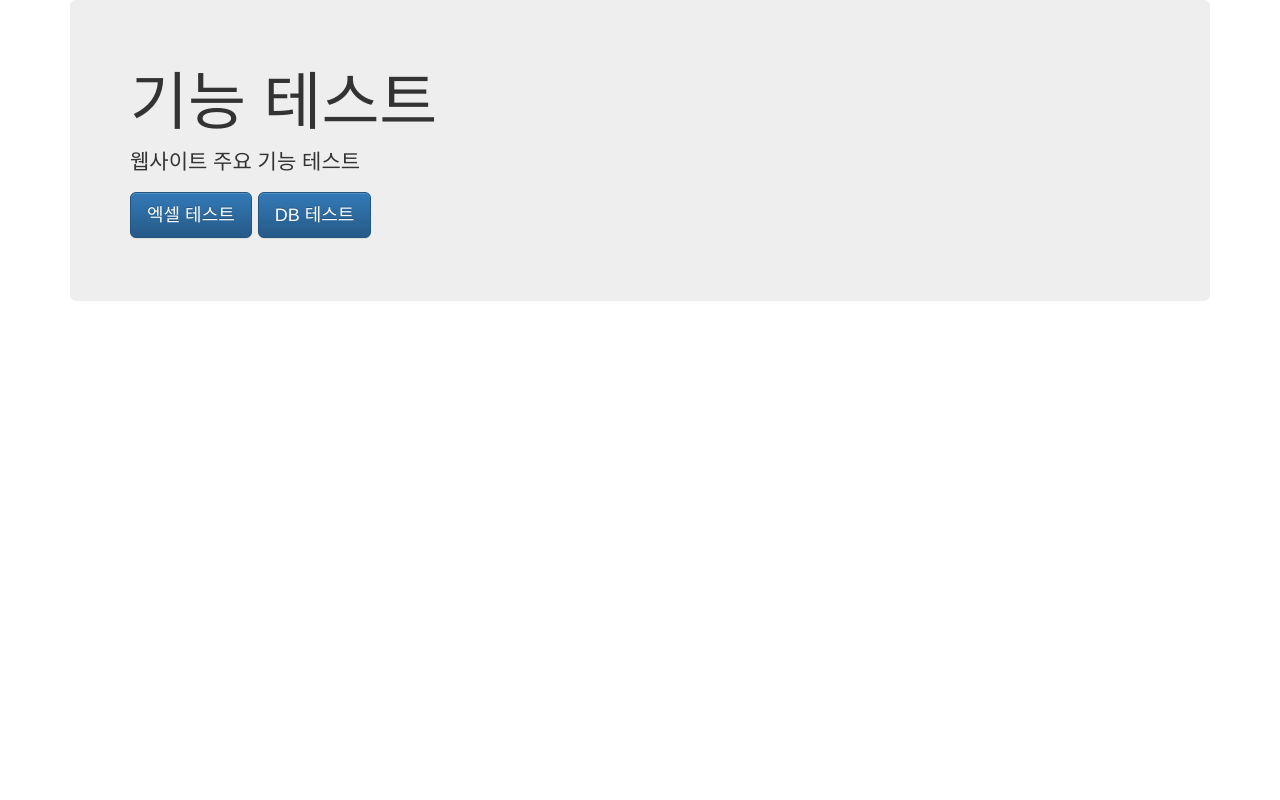
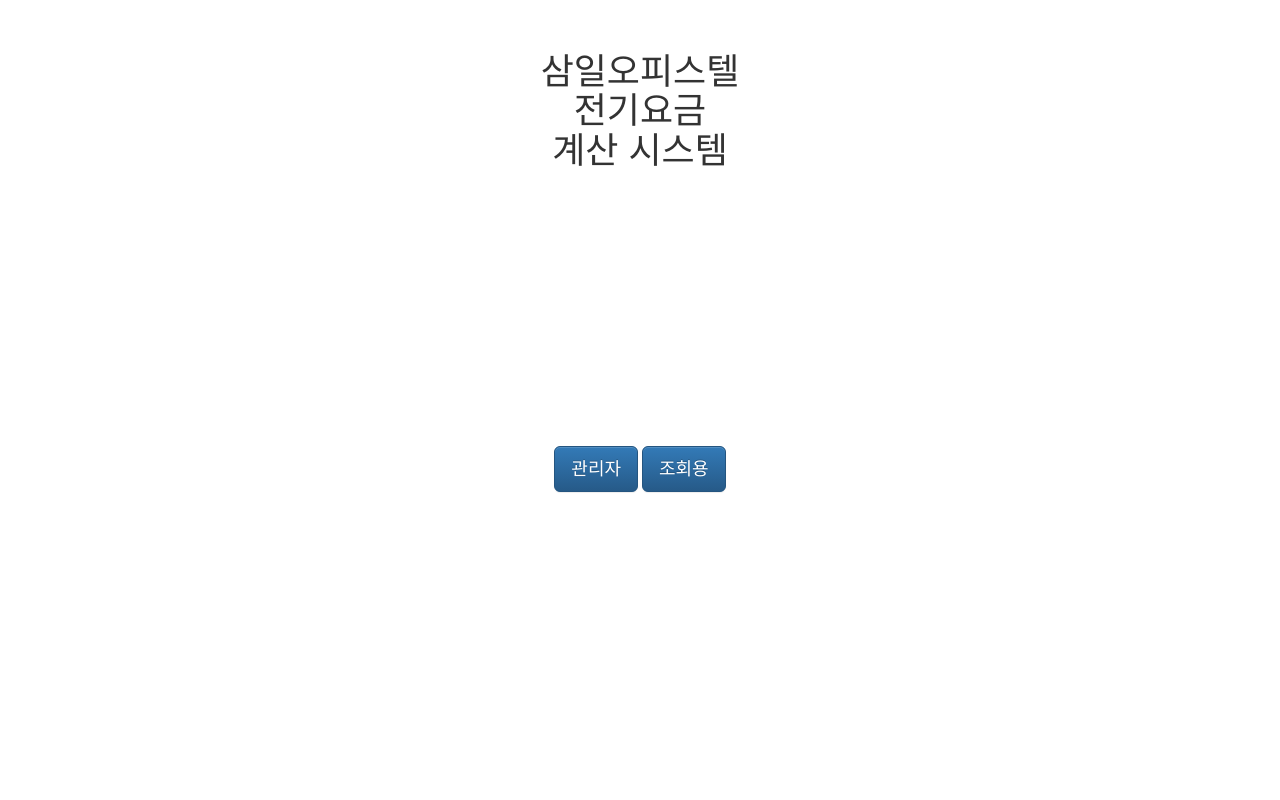
Before and after one commit to ffee21/samil, a Flask app: page /cover in a window 1280 px wide. Run offline with Flask 2, Linux system fonts and the light colour scheme; some libraries are stand-ins or nearby versions.

Commit message:
make better css for cover page and login page

```diff
--- a/samil/cover.py
+++ b/samil/cover.py
@@ -4,5 +4,12 @@ from flask import render_template
 @app.route('/cover')
 def cover():
     return render_template("cover.html",
-        navbar=None
+        navbar=None, customcss=["cover",]
+        # navbar=None
     )
+
+@app.route('/login')
+def login():
+    return render_template("login.html",
+        navbar=None, customcss=["cover",]
+    )
--- /dev/null
+++ b/samil/static/cover.css
@@ -0,0 +1,212 @@
+.fill {
+    min-height: 100%;
+    height: 100%;
+}
+
+html, body {
+  min-height: 100%;
+  height: 100%;
+}
+
+.vertical-center {
+  min-height: 100%;  /* Fallback for browsers do NOT support vh unit */
+  min-height: 100vh; /* These two lines are counted as one :-)       */
+
+  display: flex;
+  align-items: center;
+}
+
+.top-margin-lg, .margin-lg {
+  margin-top: 30%;
+}
+
+.bottom-margin-lg, .margin-lg {
+  margin-bottom: 30%;
+}
+
+
+/*
+ * Globals
+ */
+
+
+/* Links */
+
+/*a,*/
+/*a:focus,*/
+/*a:hover {*/
+/*  color: #fff;*/
+/*}*/
+
+
+/* Custom default button */
+
+/*.btn-default,*/
+/*.btn-default:hover,*/
+/*.btn-default:focus {*/
+/*  color: #333;*/
+/*  text-shadow: none;*/
+  /* Prevent inheritance from `body` */
+/*  background-color: #fff;*/
+/*  border: 1px solid #fff;*/
+/*}*/
+
+
+/*
+ * Base structure
+ */
+
+/*html,*/
+/*body {*/
+/*  height: 100%;*/
+/*  background-color: #333;*/
+/*}*/
+
+/*body {*/
+/*  color: #fff;*/
+/*  text-align: center;*/
+/*  text-shadow: 0 1px 3px rgba(0, 0, 0, .5);*/
+/*}*/
+
+
+/* Extra markup and styles for table-esque vertical and horizontal centering */
+
+/*.site-wrapper {*/
+/*  display: table;*/
+/*  width: 100%;*/
+/*  height: 100%;*/
+  /* For at least Firefox */
+/*  min-height: 100%;*/
+/*  -webkit-box-shadow: inset 0 0 100px rgba(0, 0, 0, .5);*/
+/*  box-shadow: inset 0 0 100px rgba(0, 0, 0, .5);*/
+/*}*/
+
+/*.site-wrapper-inner {*/
+/*  display: table-cell;*/
+/*  vertical-align: top;*/
+/*}*/
+
+/*.cover-container {*/
+/*  margin-right: auto;*/
+/*  margin-left: auto;*/
+/*}*/
+
+
+/* Padding for spacing */
+
+/*.inner {*/
+/*  padding: 30px;*/
+/*}*/
+
+
+/*
+ * Header
+ */
+
+/*.masthead-brand {*/
+/*  margin-top: 10px;*/
+/*  margin-bottom: 10px;*/
+/*}*/
+
+/*.masthead-nav> li {*/
+/*  display: inline-block;*/
+/*}*/
+
+/*.masthead-nav> li+ li {*/
+/*  margin-left: 20px;*/
+/*}*/
+
+/*.masthead-nav> li> a {*/
+/*  padding-right: 0;*/
+/*  padding-left: 0;*/
+/*  font-size: 16px;*/
+/*  font-weight: bold;*/
+/*  color: #fff;*/
+  /* IE8 proofing */
+/*  color: rgba(255, 255, 255, .75);*/
+/*  border-bottom: 2px solid transparent;*/
+/*}*/
+
+/*.masthead-nav> li> a:hover,*/
+/*.masthead-nav> li> a:focus {*/
+/*  background-color: transparent;*/
+/*  border-bottom-color: #a9a9a9;*/
+/*  border-bottom-color: rgba(255, 255, 255, .25);*/
+/*}*/
+
+/*.masthead-nav> .active> a,*/
+/*.masthead-nav> .active> a:hover,*/
+/*.masthead-nav> .active> a:focus {*/
+/*  color: #fff;*/
+/*  border-bottom-color: #fff;*/
+/*}*/
+
+/*@media (min-width: 768px) {*/
+/*  .masthead-brand {*/
+/*    float: left;*/
+/*  }*/
+/*  .masthead-nav {*/
+/*    float: right;*/
+/*  }*/
+/*}*/
+
+
+/*
+ * Cover
+ */
+
+/*.cover {*/
+/*  padding: 0 20px;*/
+/*}*/
+
+/*.cover .btn-lg {*/
+/*  padding: 10px 20px;*/
+/*  font-weight: bold;*/
+/*}*/
+
+
+/*
+ * Footer
+ */
+
+/*.mastfoot {*/
+/*  color: #999;*/
+  /* IE8 proofing */
+/*  color: rgba(255, 255, 255, .5);*/
+/*}*/
+
+
+/*
+ * Affix and center
+ */
+
+/*@media (min-width: 768px) {*/
+  /* Pull out the header and footer */
+/*  .masthead {*/
+/*    position: fixed;*/
+/*    top: 0;*/
+/*  }*/
+/*  .mastfoot {*/
+/*    position: fixed;*/
+/*    bottom: 0;*/
+/*  }*/
+  /* Start the vertical centering */
+/*  .site-wrapper-inner {*/
+/*    vertical-align: middle;*/
+/*  }*/
+  /* Handle the widths */
+/*  .masthead,*/
+/*  .mastfoot,*/
+/*  .cover-container {*/
+/*    width: 100%;*/
+    /* Must be percentage or pixels for horizontal alignment */
+/*  }*/
+/*}*/
+
+/*@media (min-width: 992px) {*/
+/*  .masthead,*/
+/*  .mastfoot,*/
+/*  .cover-container {*/
+/*    width: 700px;*/
+/*  }*/
+/*}*/
--- a/samil/templates/cover.html
+++ b/samil/templates/cover.html
@@ -1,10 +1,12 @@
 {% extends "layout.html" %} {% block body %}
-<div class="jumbotron">
-    <h1>기능 테스트</h1>
-    <p>웹사이트 주요 기능 테스트</p>
-    <p>
-        <a class="btn btn-lg btn-primary" href="/xlstest" role="button">엑셀 테스트</a>
-        <a class="btn btn-lg btn-primary" href="/dbtest" role="button">DB 테스트</a>
-    </p>
+
+<div class="container fill vertical-center dbox_p">
+    <div class="col-xs-10 col-xs-offset-1 text-center container dbox_b">
+        <h1 class="cover-heading">삼일오피스텔<br/>전기요금<br/>계산 시스템</h1>
+        <p class="top-margin-lg margin-lg">
+            <a class="btn btn-lg btn-primary" href="/login" role="button">관리자</a>
+            <a class="btn btn-lg btn-primary" href="/view" role="button">조회용</a>
+        </p>
+    </div>
 </div>
-{% endblock %}
+{% endblock %} {% block script %} {% endblock %}
--- a/samil/templates/layout.html
+++ b/samil/templates/layout.html
@@ -4,20 +4,23 @@
 <head>
     <meta charset="utf-8">
     <meta http-equiv="X-UA-Compatible" content="IE=edge">
-    <meta name="viewport" content="width=device-width, initial-scale=1">
+    <meta name="viewport" content="width=device-width, initial-scale=1, maximum-scale=1, user-scalable=no">
     <!-- The above 3 meta tags *must* come first in the head; any other head content must come *after* these tags -->
-    <title>Bootstrap 101 Template</title>
+    <title>삼일오피스텔 전기료 계산 시스템</title>
 
     <!-- Bootstrap -->
     <link rel="stylesheet" href="/static/jslib/css/bootstrap.min.css">
     <link rel="stylesheet" href="/static/jslib/css/bootstrap-theme.min.css">
+    {% for cssitem in customcss %}
+    <link rel="stylesheet" href="/static/{{ cssitem }}.css">
+    {% endfor %}
+
 </head>
 
 <body>
 
 
 
-    <div class="container">
     {% if not navbar is none %}
     <nav class="navbar navbar-default">
         <div class="container-fluid">
@@ -28,7 +31,7 @@
               <span class="icon-bar"></span>
               <span class="icon-bar"></span>
             </button>
-                    <a class="navbar-brand" href="/">navbar | 222삼일오피스텔 전기료 계산 시스템</a>
+                <a class="navbar-brand" href="/">삼일오피스텔 전기료 계산 시스템</a>
             </div>
             <div id="navbar" class="navbar-collapse collapse">
                 <ul class="nav navbar-nav">
@@ -59,13 +62,23 @@
         <!--/.container-fluid -->
     </nav>
     {% endif %}
+
+
     <!-- Main component for a primary marketing message or call to action -->
     {% block body %}{% endblock %}
 
-    </div>
     <!-- /container -->
     <script src="/static/jslib/jquery-3.1.0.min.js"></script>
     <script src="/static/jslib/js/bootstrap.min.js"></script>
+    <script>
+        $(document).bind(
+            'touchmove',
+            function(e) {
+                e.preventDefault();
+            }
+        );
+        {% block script %} {% endblock %}
+    </script>
 </body>
 
 </html>
```
Also changed, not shown: samil/static/debug.css (added, +19 -0 lines), samil/templates/login.html (added, +20 -0 lines). Lines whose indentation alone changed are shown as unchanged.
